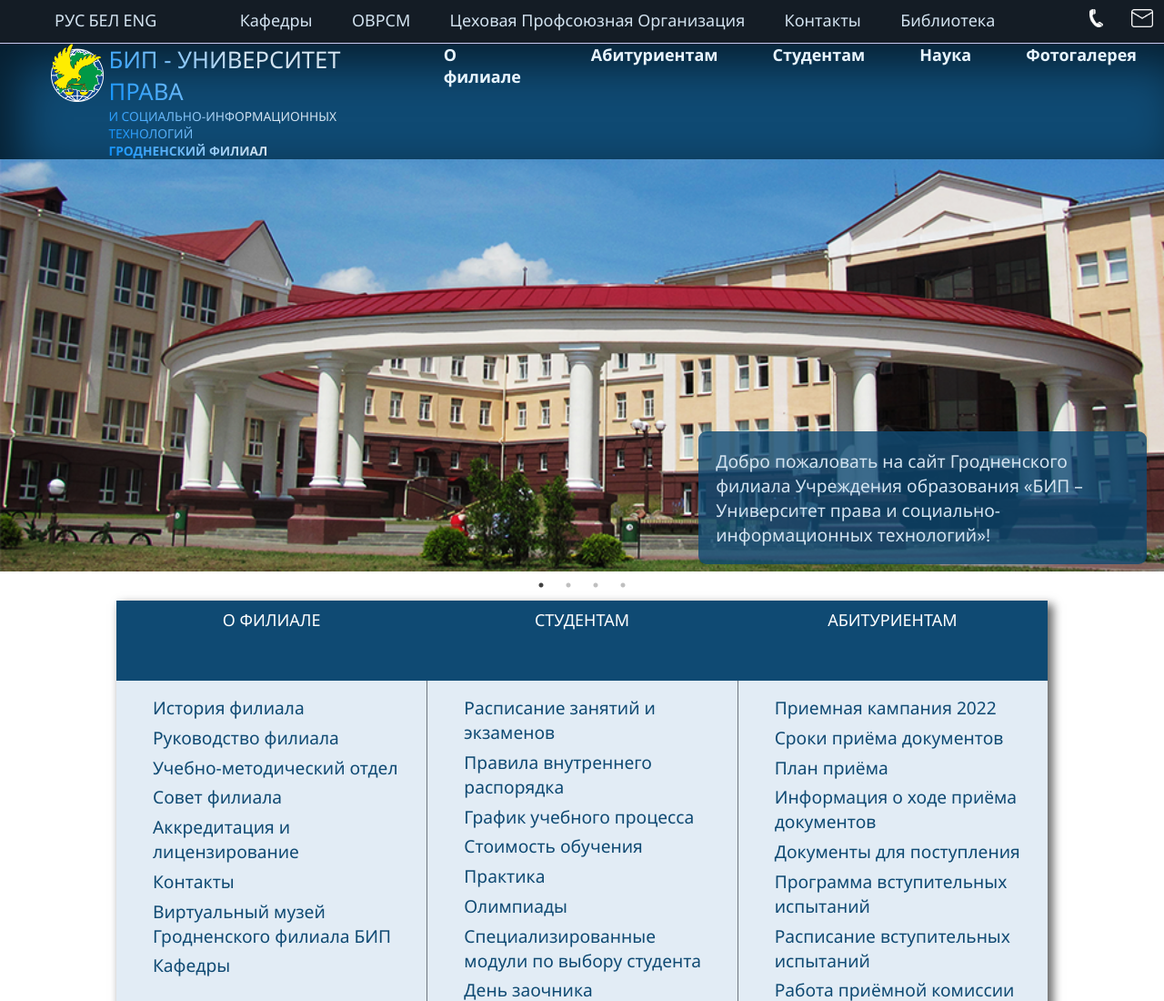
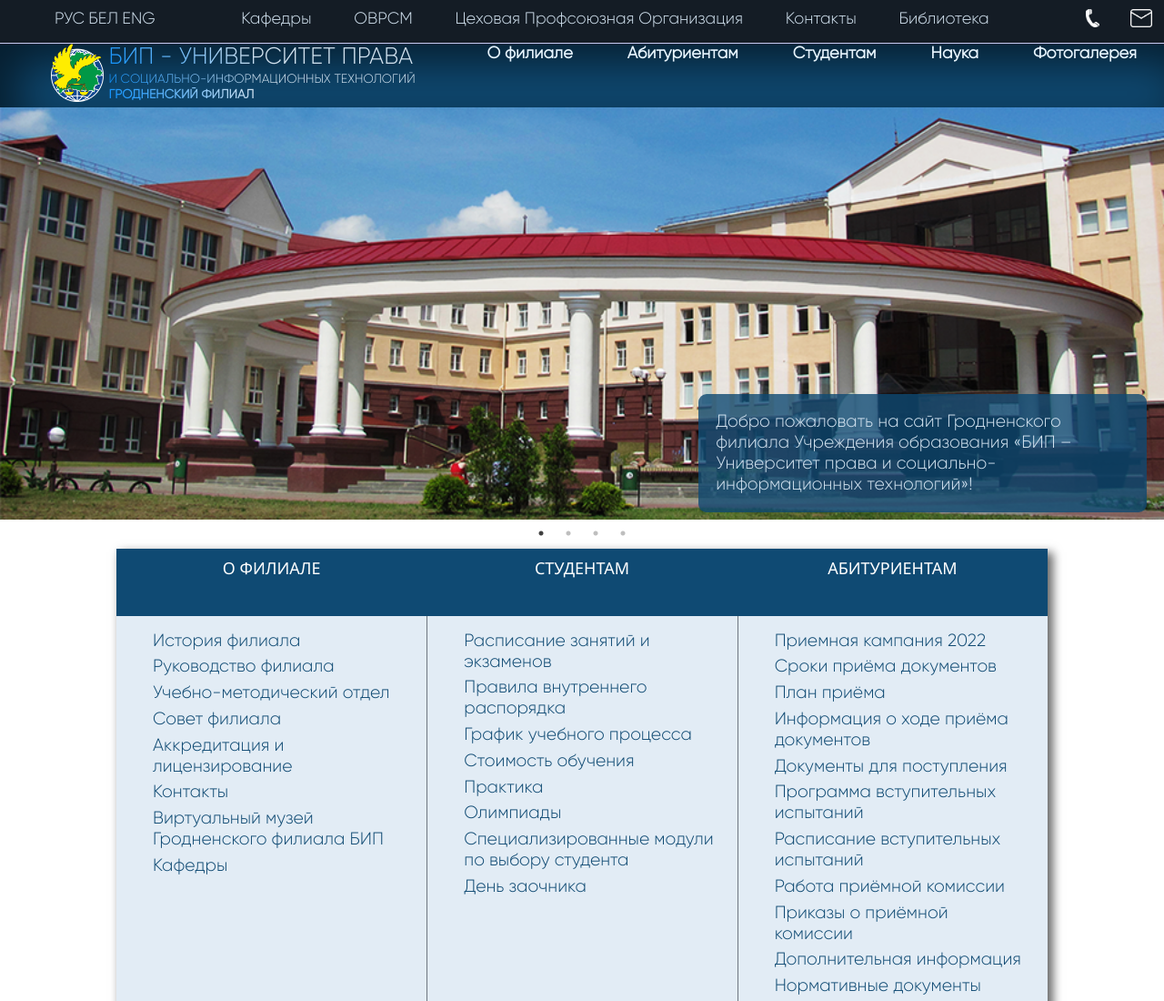
Before and after one commit to ViktarTolstsik/BIP_Grodno_Template, a plain HTML site: page index.html in a window 1280 px wide. Shown: the top 1100 px of the page at 91% size. Drawn offline with nearby package versions, Linux system fonts and the light colour scheme.

Commit message:
modified:   index.html 	modified:   styles.css

```diff
--- a/index.html
+++ b/index.html
@@ -42,7 +42,7 @@
             <h1 class="title-text" style="margin: 0;">
               <span class = "title-upper">БИП - Университет права</span>
               <span class="title-lower">и социально-информационных технологий</span>
-              <span class="title-lower" style="font-weight:600">Гродненский филиал</span>
+              <span class="title-lower" style="font-weight:bolder">Гродненский филиал</span>
             </h1>
           </li>
           <li><a href="#" class="menu-lower">О филиале</a></li>
--- a/styles.css
+++ b/styles.css
@@ -10,7 +10,7 @@ body
     margin-left: auto;
     margin-right: auto;
     margin-bottom: 0%;
-    font-family: 'Segoe UI', Tahoma, Geneva, Verdana, sans-serif;
+    font-family: "Gilroy";
     font-weight: 100;
     text-decoration: none;
 }
@@ -54,9 +54,9 @@ nav li
 }
 nav li a
 {
-    padding-bottom: 11px;
+    padding-bottom: 13px;
     color: #D3E3F0;
-    font-family: 'Segoe UI', Tahoma, Geneva, Verdana, sans-serif;
+    font-family: 'Gilroy';
     font-weight: 100;
     font-size: large;
     text-decoration: none;
@@ -95,7 +95,7 @@ nav li.active
 .menu-lower
 {
     text-decoration: none;
-    font-family: 'Segoe UI', Tahoma, Geneva, Verdana, sans-serif;
+    font-family: 'Gilroy';
     font-weight: bold;
     font-size: large;
     color: #e8f5ff;
@@ -634,3 +634,15 @@ to {opacity: 1}
     border-radius: 5px;
     background-color: #0F4A73;
 }
+
+@font-face {
+    font-family: 'Gilroy';
+    src: url('./font/Gilroy-Light.eot');
+    src: local('Gilroy Light'), local('Gilroy-Light'),
+        url('./font/Gilroy-Light.eot') format('embedded-opentype'),
+        url('./font/Gilroy-Light.woff2') format('woff2'),
+        url('./font/Gilroy-Light.woff') format('woff'),
+        url('./font/Gilroy-Light.ttf') format('truetype');
+    font-weight: 300;
+    font-style: normal;
+}
```
